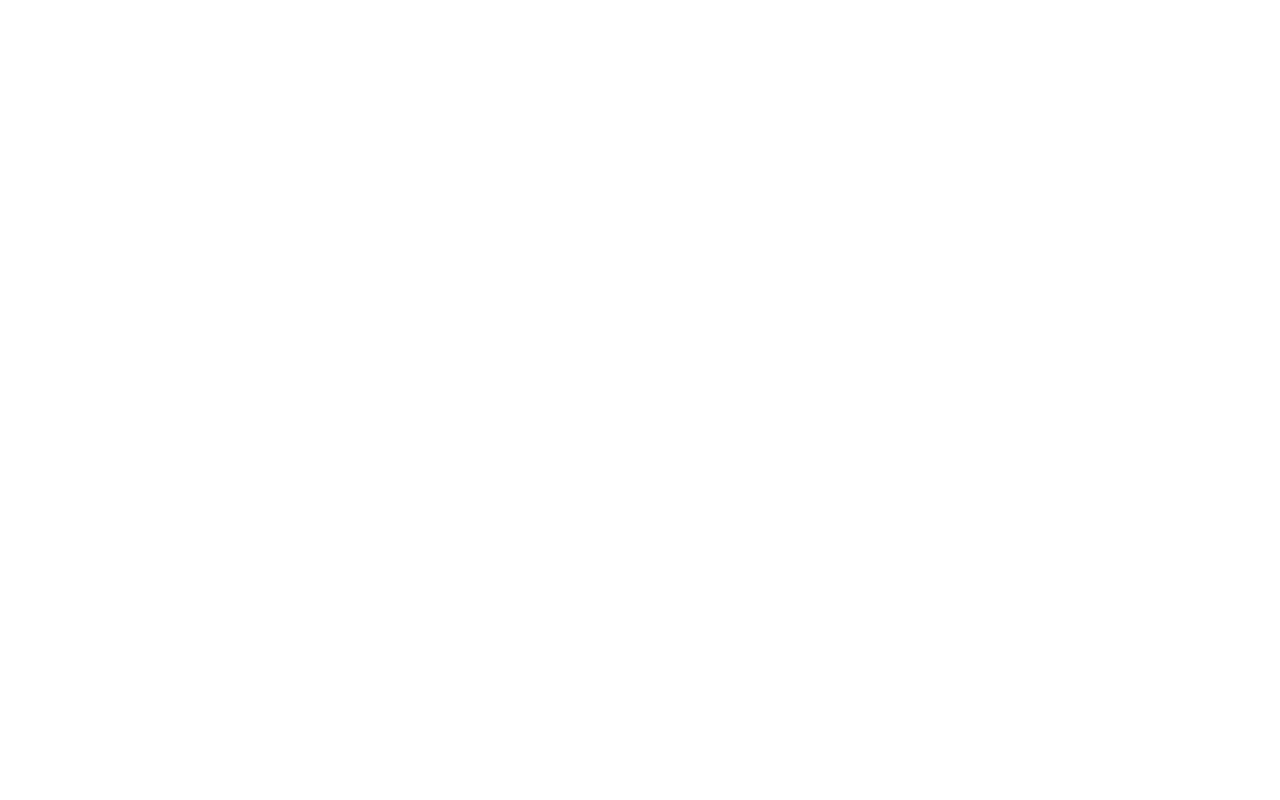
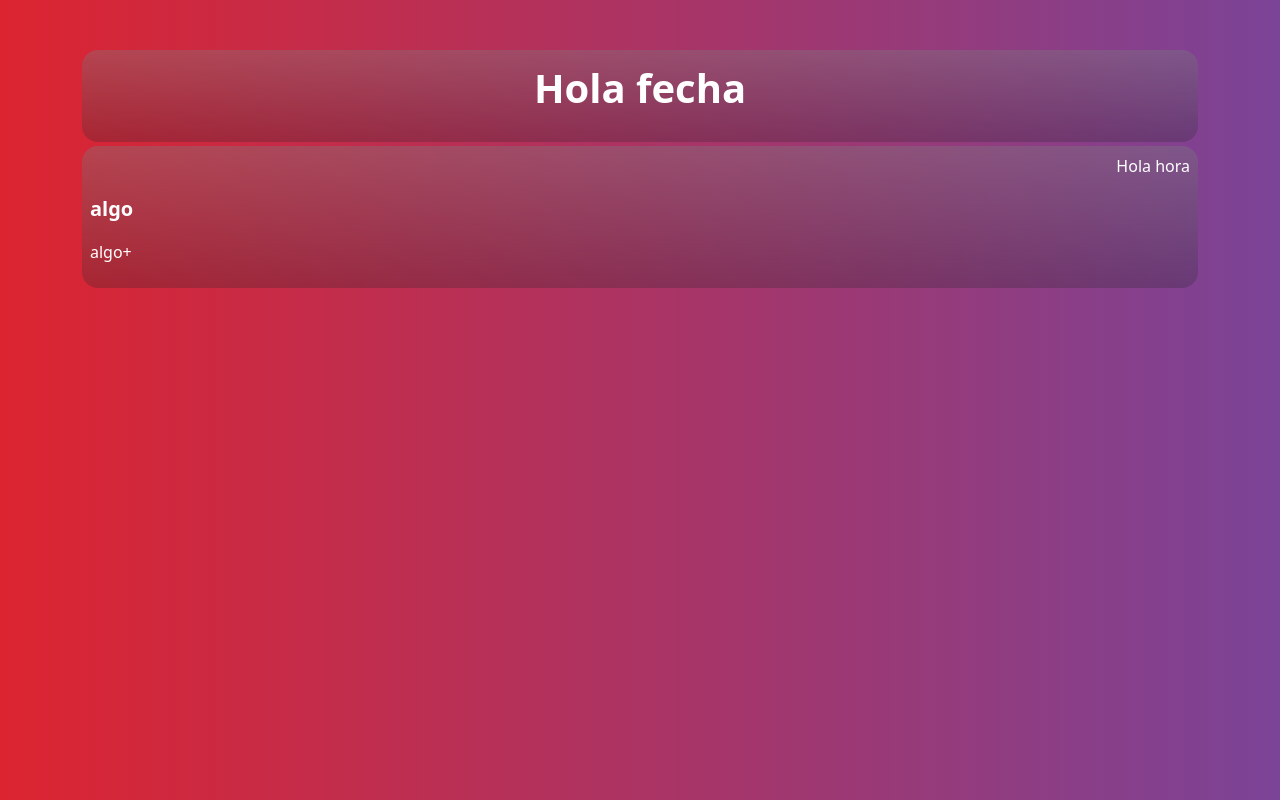
Before and after one commit to Agustin978/TP5Rolling_Ejercicio4, a plain HTML site: page Desarrollo/index.html in a window 1280 px wide. Drawn offline with nearby package versions, Linux system fonts and the light colour scheme.

Commit message:
Modificada la estructura para mostrar en dos contenedores el reloj que se cargara desde javascript

```diff
--- a/Desarrollo/index.html
+++ b/Desarrollo/index.html
@@ -10,9 +10,22 @@
     <link rel="stylesheet" href="css/MyStyle.css">
     <title>Fecha y Hora</title>
 </head>
-<body>
+<body class="cabecero" onload="cargaApp()">
+    <main class="container text-center">
+        <section class="contenedor-fecha bg-dark bg-gradient p-2 text-white bg-opacity-25 rounded-4">
+            <p id="fecha" class="fw-bold fs-1">Hola fecha</p>
+        </section>
+        <section class="contenedor-hora bg-dark bg-gradient p-2 text-white bg-opacity-25 rounded-4 my-1 text-end">
+            <p id="hora" class="align-bottom">Hola hora</p>
+            <article class="contenedorSegundos text-start">
+                <p id="pmam" class="align-bottom fs-5 fw-bold">algo</p>
+                <p id="seg" class="align-top">algo+</p>
+            </article>
+        </section>
+    </main>
     <script src="https://cdn.jsdelivr.net/npm/bootstrap@5.3.0-alpha1/dist/js/bootstrap.bundle.min.js"
         integrity="sha384-w76AqPfDkMBDXo30jS1Sgez6pr3x5MlQ1ZAGC+nuZB+EYdgRZgiwxhTBTkF7CXvN" crossorigin="anonymous">
     </script>
+    <script src="js/app.js"></script>
 </body>
 </html>
```
